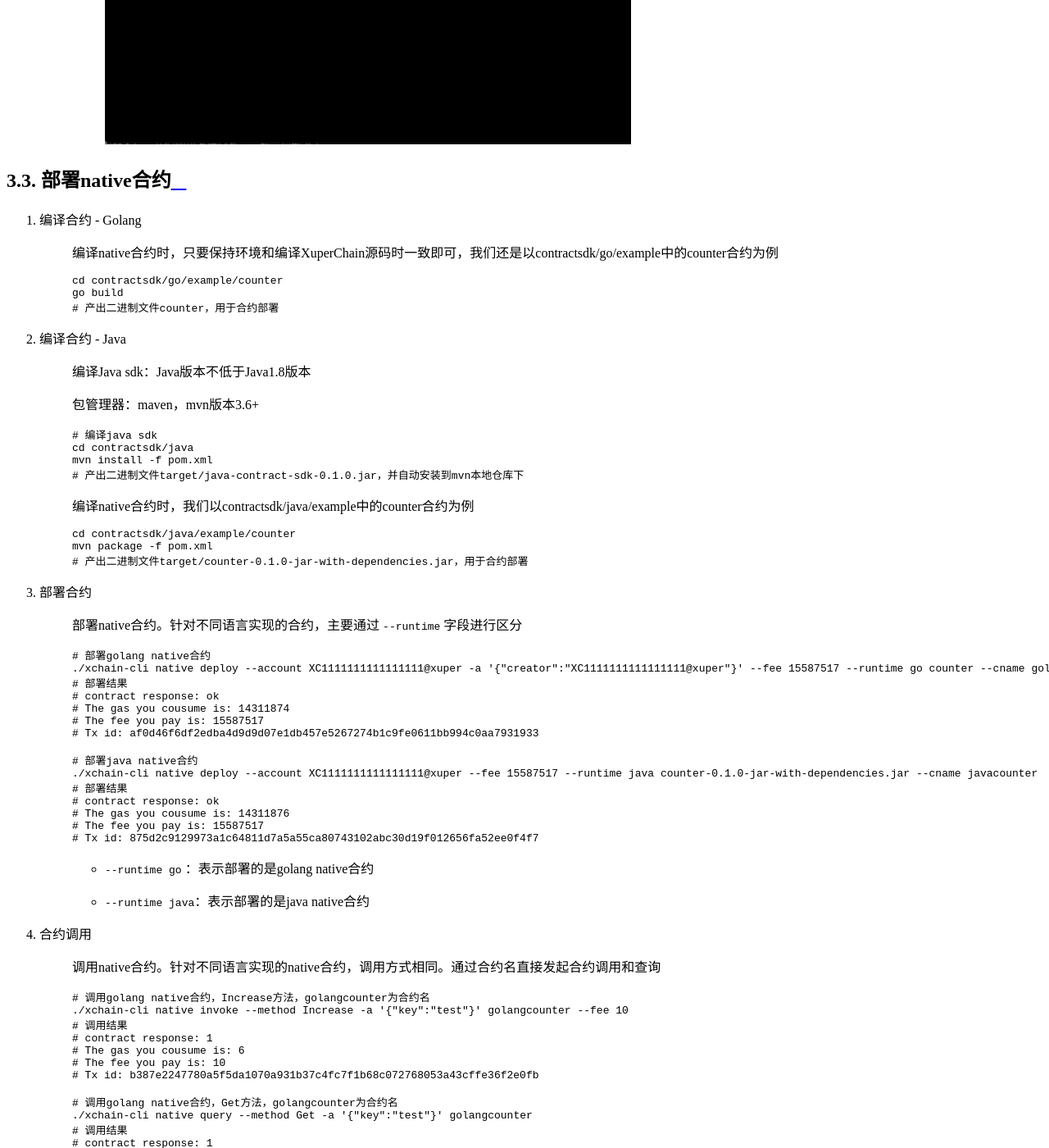
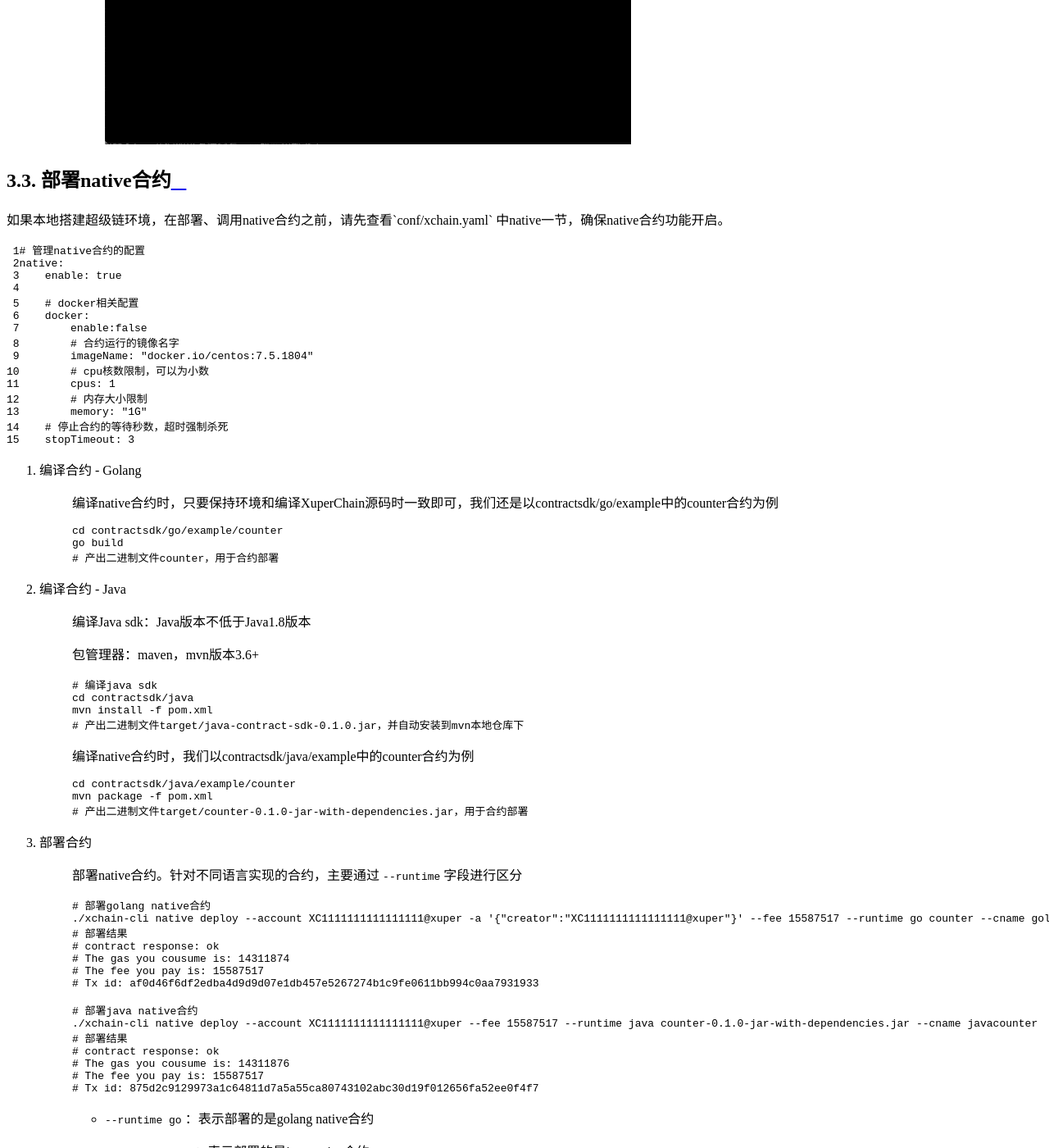
Before and after one commit to xuperchain/docs, a Sphinx documentation site: the page built from source/advanced_usage/create_contracts.rst, in a window 1280 px wide and 1400 px high, scrolled down 5957 px. Shown: the whole window at 82% size. Built offline with Sphinx 7.4.7 and the Read the Docs theme 2.0.0, drawn with Linux system fonts in a browser that asks for light colours; comment, search, counter and statistics services are not loaded; some of the changed text lies outside the part shown.

Commit message:
fix:create contracts

```diff
--- a/source/advanced_usage/create_contracts.rst
+++ b/source/advanced_usage/create_contracts.rst
@@ -160,6 +160,27 @@
 部署native合约
 --------------
 
+如果本地搭建超级链环境，在部署、调用native合约之前，请先查看`conf/xchain.yaml` 中native一节，确保native合约功能开启。
+
+.. code-block:: yaml
+    :linenos:
+
+    # 管理native合约的配置
+    native:
+        enable: true
+
+        # docker相关配置
+        docker:
+            enable:false
+            # 合约运行的镜像名字
+            imageName: "docker.io/centos:7.5.1804"
+            # cpu核数限制，可以为小数
+            cpus: 1
+            # 内存大小限制
+            memory: "1G"
+        # 停止合约的等待秒数，超时强制杀死
+        stopTimeout: 3
+
 1. 编译合约 - Golang
 
     编译native合约时，只要保持环境和编译XuperChain源码时一致即可，我们还是以contractsdk/go/example中的counter合约为例
@@ -248,62 +269,60 @@
         # 调用结果
         # contract response: 1146398290725d36631aa70f731bc3174e6484a9a
 
-    native合约部署需要进行一次 `提案-投票 <initiate_proposals.html>`_ 操作，
 
 设置合约方法的ACL
 ------------------
 
+1. 准备desc文件setMethodACL.desc
 
-1.准备desc文件setMethodACL.desc
+    .. code-block:: json
 
-.. code-block:: json
+        {
+            "module_name": "xkernel",
+            "method_name": "SetMethodAcl",
+            "args" : {
+                "contract_name": "counter",
+                "method_name": "increase",
+                "acl": "{\"pm\": {\"rule\": 1,\"acceptValue\": 1.0},\"aksWeight\": {\"UU4kyZcQinAMsBSPRLUA34ebXrfZtB4Z8\": 1}}"
+                }
+        }
 
-    {
-        "module_name": "xkernel",
-        "method_name": "SetMethodAcl",
-        "args" : {
-            "contract_name": "counter",
-            "method_name": "increase",
-            "acl": "{\"pm\": {\"rule\": 1,\"acceptValue\": 1.0},\"aksWeight\": {\"UU4kyZcQinAMsBSPRLUA34ebXrfZtB4Z8\": 1}}"
-            }
-    }
+    参数说明：
 
-参数说明：
+    - **module_name**： 模块名称，用固定值xkernel
+    - **method_name** ：方法名称，用固定值SetMethodAcl
+    - **contract_name**：合约名称
+    - **method_name**：合约方法名称
+    - **acl**：合约方法的acl
 
-- **module_name**： 模块名称，用固定值xkernel
-- **method_name** ：方法名称，用固定值SetMethodAcl
-- **contract_name**：合约名称
-- **method_name**：合约方法名称
-- **acl**：合约方法的acl
+2. 设置合约方法ACL
 
-2.设置合约方法ACL
+    设置合约方法ACL的操作，需符合合约账号的ACL，在3.2节，使用 **XC1111111111111111@xuper** 部署的counter合约，合约账号ACL里 只有1个AK，所以在data/acl/addrs中添加1行，如果合约账号ACL里有多个AK，则填写多行。
 
-设置合约方法ACL的操作，需符合合约账号的ACL，在3.2节，使用 **XC1111111111111111@xuper** 部署的counter合约，合约账号ACL里 只有1个AK，所以在data/acl/addrs中添加1行，如果合约账号ACL里有多个AK，则填写多行。
+    .. code-block:: bash
 
-.. code-block:: bash
+        echo "XC1111111111111111@xuper/dpzuVdosQrF2kmzumhVeFQZa1aYcdgFpN" > data/acl/addrs
 
-    echo "XC1111111111111111@xuper/dpzuVdosQrF2kmzumhVeFQZa1aYcdgFpN" > data/acl/addrs
+    执行如下命令，设置ACL：
 
-执行如下命令，设置ACL：
+    .. code-block:: bash
 
-.. code-block:: bash
+        ./xchain-cli multisig gen --desc ./setMethodACL.desc --fee 1 -H 127.0.0.1:37101
+        ./xchain-cli multisig sign --output sign.out
+        ./xchain-cli multisig send sign.out sign.out -H 127.0.0.1:37101
 
-    ./xchain-cli multisig gen --desc ./setMethodACL.desc --fee 1 -H 127.0.0.1:37101
-    ./xchain-cli multisig sign --output sign.out
-    ./xchain-cli multisig send sign.out sign.out -H 127.0.0.1:37101
+3. 查看合约方法ACL
 
-3.查看合约方法ACL
+    .. code-block:: bash
 
-.. code-block:: bash
-
-        [work@]$ deploy-env -> ./xchain-cli acl query --contract counter --method increase -H :37101
-        # 执行结果
-        # {
-        #   "pm": {
-        #     "rule": 1,
-        #     "acceptValue": 1
-        #   },
-        #   "aksWeight": {
-        #     "UU4kyZcQinAMsBSPRLUA34ebXrfZtB4Z8": 1
-        #   }
-        # }
+            [work@]$ deploy-env -> ./xchain-cli acl query --contract counter --method increase -H :37101
+            # 执行结果
+            # {
+            #   "pm": {
+            #     "rule": 1,
+            #     "acceptValue": 1
+            #   },
+            #   "aksWeight": {
+            #     "UU4kyZcQinAMsBSPRLUA34ebXrfZtB4Z8": 1
+            #   }
+            # }
```
